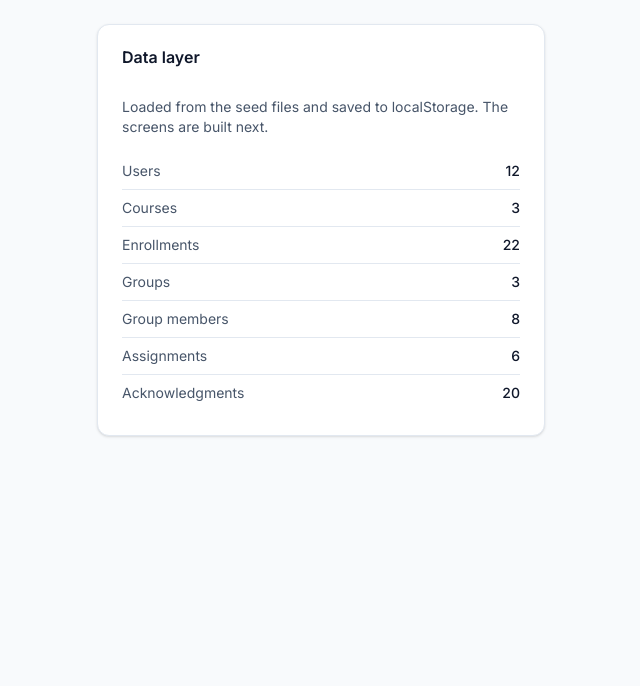
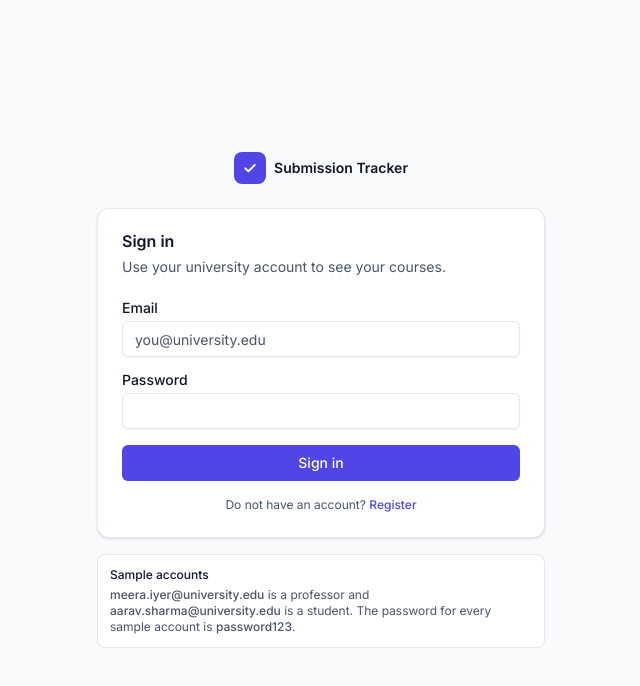
Before and after one commit to dineshkharah/submission-tracker, a React (Vite) app in the folder frontend/: page /login in a window 1280 px wide. Shown: the top 686 px of the page, without its empty margins (319-959 px from the left). Built offline with nearby package versions, Linux system fonts and the light colour scheme.

Commit message:
feat(routes): route by role from one table
- put the whole route table in one readable block
- mounted the toaster once so any screen can call it
- served every path from index.html, so a refresh on a deep link does not fail

```diff
--- a/frontend/src/App.jsx
+++ b/frontend/src/App.jsx
@@ -1,46 +1,42 @@
-import { Card, CardContent, CardHeader, CardTitle } from '@/components/ui/card'
-import { useData } from './hooks/useData'
+import { Navigate, Route, Routes } from 'react-router'
+import AppShell from './components/layout/AppShell'
+import LoginPage from './pages/LoginPage'
+import ProfessorDashboard from './pages/ProfessorDashboard'
+import RegisterPage from './pages/RegisterPage'
+import StudentDashboard from './pages/StudentDashboard'
+import RequireAuth from './routes/RequireAuth'
+import RequireRole from './routes/RequireRole'
+import RoleHome from './routes/RoleHome'
 
 /*
-  A holding screen for one milestone. The real routes and the login screen arrive next, and this goes with them.
+  The whole route table, deliberately in one readable block.
 
-  It earns its place for now by reading the store the same way every real screen will, so if the seed files or the provider were wrong this page would say so rather than the app failing silently later.
+  It nests rather than repeating checks. RequireAuth wraps everything private, so no page below it ever has to ask whether somebody is signed in. AppShell then draws the header once for all of them. RequireRole wraps each role's section, so no page has to ask whose it is either. Every screen below can just read currentUser and get on with it.
+
+  RoleHome sits outside AppShell on purpose. It renders nothing and redirects, so putting it inside would flash a header for an instant on the way past.
 */
 export default function App() {
-  const data = useData()
+  return (
+    <Routes>
+      <Route path="/login" element={<LoginPage />} />
+      <Route path="/register" element={<RegisterPage />} />
 
-  const collections = [
-    ['Users', data.users.length],
-    ['Courses', data.courses.length],
-    ['Enrollments', data.enrollments.length],
-    ['Groups', data.groups.length],
-    ['Group members', data.groupMembers.length],
-    ['Assignments', data.assignments.length],
-    ['Acknowledgments', data.acknowledgments.length],
-  ]
+      <Route element={<RequireAuth />}>
+        <Route path="/" element={<RoleHome />} />
 
-  return (
-    <div className="min-h-screen bg-slate-50 p-6">
-      <Card className="mx-auto max-w-md">
-        <CardHeader>
-          <CardTitle>Data layer</CardTitle>
-        </CardHeader>
+        <Route element={<AppShell />}>
+          <Route element={<RequireRole role="professor" />}>
+            <Route path="/professor" element={<ProfessorDashboard />} />
+          </Route>
 
-        <CardContent>
-          <p className="text-muted-foreground mb-4 text-sm">
-            Loaded from the seed files and saved to localStorage. The screens are built next.
-          </p>
+          <Route element={<RequireRole role="student" />}>
+            <Route path="/student" element={<StudentDashboard />} />
+          </Route>
+        </Route>
+      </Route>
 
-          <dl className="divide-border divide-y text-sm">
-            {collections.map(([label, count]) => (
-              <div key={label} className="flex items-center justify-between py-2">
-                <dt className="text-muted-foreground">{label}</dt>
-                <dd className="font-medium">{count}</dd>
-              </div>
-            ))}
-          </dl>
-        </CardContent>
-      </Card>
-    </div>
+      {/* Anything unrecognised goes to "/", which decides where that person belongs, or to the login screen if nobody is signed in. */}
+      <Route path="*" element={<Navigate to="/" replace />} />
+    </Routes>
   )
 }
--- a/frontend/src/main.jsx
+++ b/frontend/src/main.jsx
@@ -1,21 +1,26 @@
 import { StrictMode } from 'react'
 import { createRoot } from 'react-dom/client'
+import { BrowserRouter } from 'react-router'
+import { Toaster } from '@/components/ui/sonner'
 import App from './App.jsx'
 import { AuthProvider } from './context/AuthProvider.jsx'
 import { DataProvider } from './context/DataProvider.jsx'
 import './index.css'
 
 /*
-  DataProvider has to wrap AuthProvider. The auth context stores only a user
-  id, and useAuth resolves that id against the data store, so the store has to
-  exist further up the tree.
+  DataProvider has to wrap AuthProvider. The auth context holds only a token, and useAuth resolves the id inside it against the data store, so the store has to exist further up the tree.
+
+  The Toaster is mounted once here rather than on each screen, so any component can call toast() without arranging for somewhere to put it.
 */
 createRoot(document.getElementById('root')).render(
   <StrictMode>
-    <DataProvider>
-      <AuthProvider>
-        <App />
-      </AuthProvider>
-    </DataProvider>
+    <BrowserRouter>
+      <DataProvider>
+        <AuthProvider>
+          <App />
+          <Toaster />
+        </AuthProvider>
+      </DataProvider>
+    </BrowserRouter>
   </StrictMode>,
 )
--- /dev/null
+++ b/frontend/src/pages/ProfessorDashboard.jsx
@@ -0,0 +1,23 @@
+import { Card, CardContent, CardHeader, CardTitle } from '@/components/ui/card'
+import { useAuth } from '../hooks/useAuth'
+
+/*
+  A holding screen for one milestone. The course cards and their progress arrive next.
+*/
+export default function ProfessorDashboard() {
+  const { currentUser } = useAuth()
+
+  return (
+    <Card>
+      <CardHeader>
+        <CardTitle>Your courses</CardTitle>
+      </CardHeader>
+
+      <CardContent>
+        <p className="text-muted-foreground text-sm">
+          Signed in as {currentUser.name}. The course cards are built next.
+        </p>
+      </CardContent>
+    </Card>
+  )
+}
--- /dev/null
+++ b/frontend/src/pages/StudentDashboard.jsx
@@ -0,0 +1,23 @@
+import { Card, CardContent, CardHeader, CardTitle } from '@/components/ui/card'
+import { useAuth } from '../hooks/useAuth'
+
+/*
+  A holding screen for one milestone. The enrolled course cards and their progress arrive next.
+*/
+export default function StudentDashboard() {
+  const { currentUser } = useAuth()
+
+  return (
+    <Card>
+      <CardHeader>
+        <CardTitle>Your courses</CardTitle>
+      </CardHeader>
+
+      <CardContent>
+        <p className="text-muted-foreground text-sm">
+          Signed in as {currentUser.name}. The course cards are built next.
+        </p>
+      </CardContent>
+    </Card>
+  )
+}
```
Also changed, not shown: frontend/vercel.json (added).
